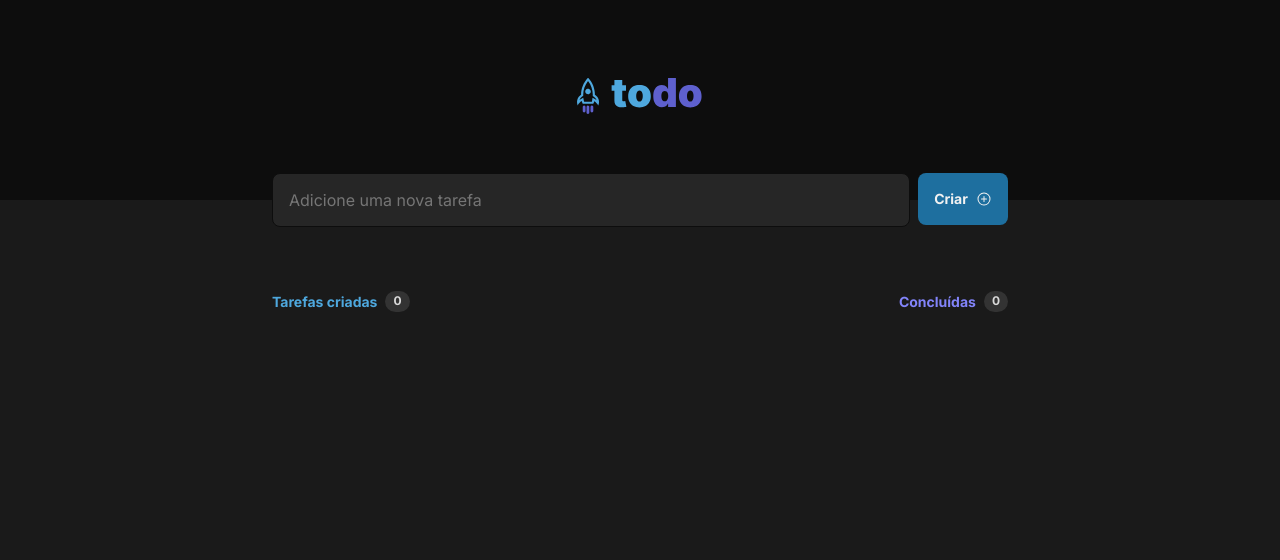
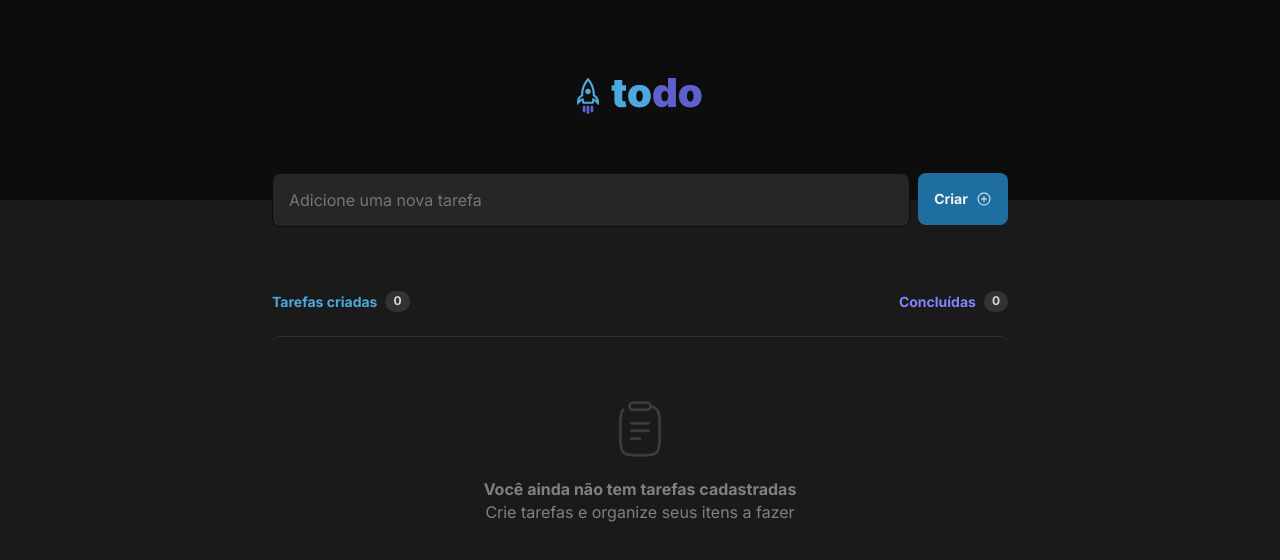
Before and after one commit to andre-lucca/todo-list-desafio-ignite, a React (Vite) app: page / in a window 1280 px wide. Shown: the top 560 px of the page. Built offline with nearby package versions, Linux system fonts and the light colour scheme.

Commit message:
fix empty task layout and style bug

```diff
--- a/src/App.tsx
+++ b/src/App.tsx
@@ -109,24 +109,37 @@ function App() {
           <div className="task-list-header">
             <div className="task-stats created-tasks">
               Tarefas criadas
-              <span>0</span>
+              <span>
+                {
+                  tasks.length
+                }
+              </span>
             </div>
             <div className="task-stats finished-tasks">
               Concluídas
-              <span>0</span>
+              <span>
+                {
+                  tasks.length > 0
+                    ? `${tasks.filter(task => task.done).length} de ${tasks.length}`
+                    : 0
+                }
+              </span>
             </div>
           </div>
-          <ul className="task-container .no-tasks">
+          <ul className={`task-container ${tasks.length < 1 && 'no-tasks'}`}>
             {
-              tasks.length < 0
-                ? <>
-                  <img src={clipboardImg} />
-                  <p>
-                    <strong>Você ainda não tem tarefas cadastradas</strong> <br />
-                    Crie tarefas e organize seus itens a fazer
-                  </p> </>
-
-                : tasks.map(mapTask)
+              tasks.length > 0
+                ? (
+                  tasks.map(mapTask)
+                ) : (
+                  <>
+                    <img src={clipboardImg} />
+                    <p>
+                      <strong>Você ainda não tem tarefas cadastradas</strong> <br />
+                      Crie tarefas e organize seus itens a fazer
+                    </p>
+                  </>
+                )
             }
           </ul>
         </section>
```
